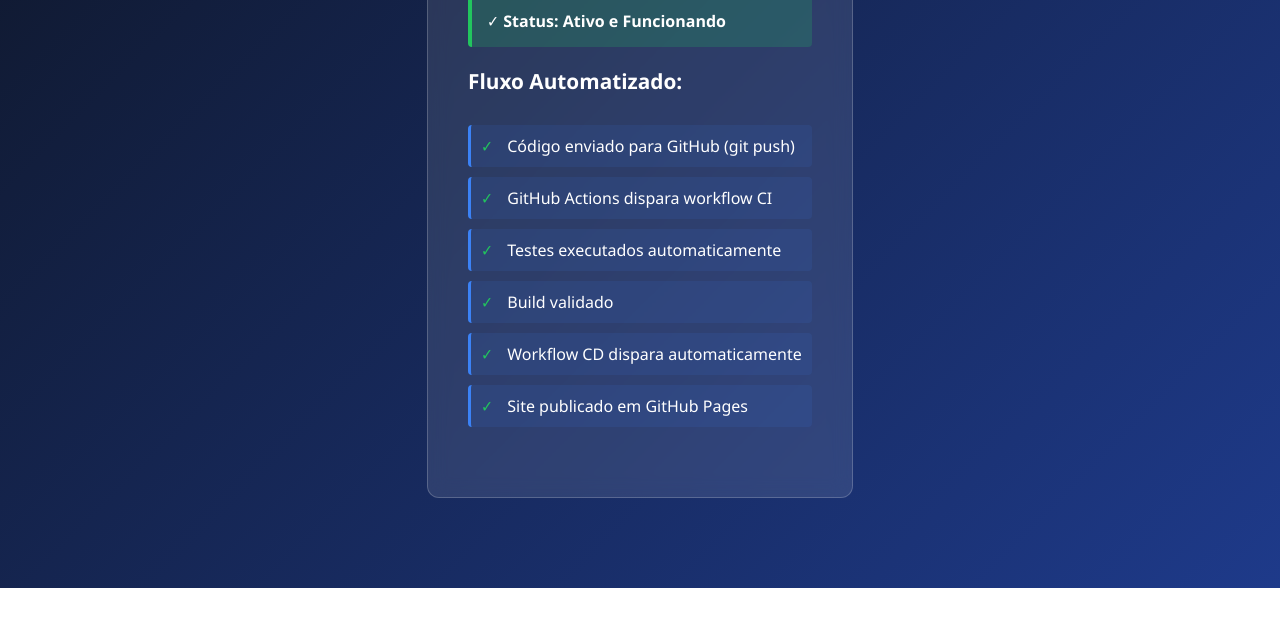
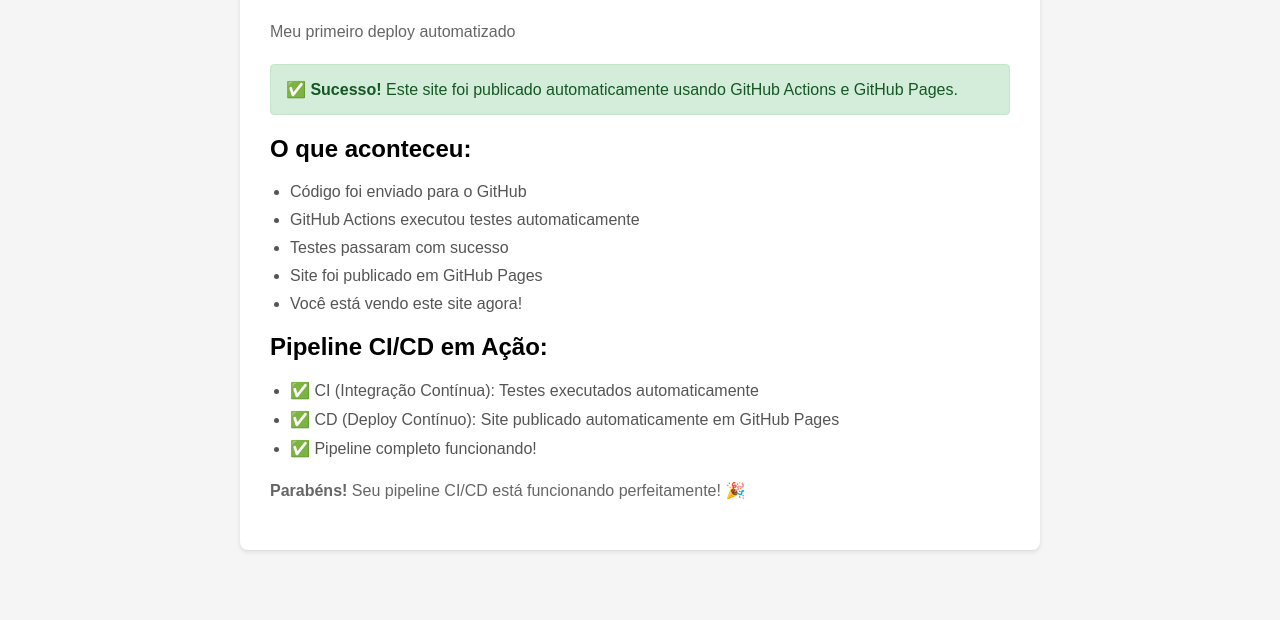
Before and after one commit to FabioFumioWada/Pipeline_CI_CD, a plain HTML site: page site/index.html in a window 1280 px wide. Shown: the part 212-832 px from the top of the page. Before the commit the page ends 800 px from the top, so only its background shows below. Drawn offline with Linux system fonts and the light colour scheme.

Commit message:
Teste 6: Modificar Site em Tempo Real (Teste 5)

```diff
--- a/site/index.html
+++ b/site/index.html
@@ -3,61 +3,75 @@
 <head>
   <meta charset="UTF-8">
   <meta name="viewport" content="width=device-width, initial-scale=1.0">
-  <title>Meu Pipeline CI/CD</title>
+  <title>Meu Primeiro Deploy Automatizado</title>
   <style>
-    * { margin: 0; padding: 0; box-sizing: border-box; }
     body {
-      font-family: 'Segoe UI', Tahoma, Geneva, Verdana, sans-serif;
-      background: linear-gradient(135deg, #0f172a 0%, #1e3a8a 100%);
-      color: #ffffff;
-      min-height: 100vh;
-      display: flex;
-      align-items: center;
-      justify-content: center;
+      font-family: Arial, sans-serif;
+      max-width: 800px;
+      margin: 50px auto;
       padding: 20px;
+      background-color: #f5f5f5;
     }
     .container {
-      max-width: 600px;
-      background: rgba(255, 255, 255, 0.1);
-      border-radius: 12px;
-      padding: 40px;
-      backdrop-filter: blur(10px);
-      border: 1px solid rgba(255, 255, 255, 0.2);
+      background-color: white;
+      padding: 30px;
+      border-radius: 8px;
+      box-shadow: 0 2px 4px rgba(0,0,0,0.1);
     }
-    h1 { font-size: 2.5em; margin-bottom: 20px; color: #60a5fa; }
-    .status {
-      background: rgba(34, 197, 94, 0.2);
-      border-left: 4px solid #22c55e;
+    h1 {
+      color: #333;
+      border-bottom: 3px solid #007bff;
+      padding-bottom: 10px;
+    }
+    p {
+      color: #666;
+      line-height: 1.6;
+    }
+    .success {
+      background-color: #d4edda;
+      border: 1px solid #c3e6cb;
+      color: #155724;
       padding: 15px;
+      border-radius: 4px;
       margin: 20px 0;
-      border-radius: 4px;
     }
-    .steps { margin: 30px 0; list-style: none; }
-    .steps li {
-      padding: 10px;
+    ul {
+      margin: 20px 0;
+      padding-left: 20px;
+    }
+    li {
       margin: 10px 0;
-      background: rgba(59, 130, 246, 0.1);
-      border-radius: 4px;
-      border-left: 3px solid #3b82f6;
+      color: #555;
     }
-    .steps li:before { content: "✓ "; color: #22c55e; font-weight: bold; margin-right: 10px; }
   </style>
 </head>
 <body>
   <div class="container">
-    <h1>🚀 Pipeline CI/CD</h1>
-    <div class="status">
-      <strong>✓ Status: Ativo e Funcionando</strong>
+    <h1>🚀 Bem-vindo ao Meu Primeiro Deploy Automatizado!</h1>
+
+    <p>Meu primeiro deploy automatizado</p>
+
+    <div class="success">
+      <strong>✅ Sucesso!</strong> Este site foi publicado automaticamente usando GitHub Actions e GitHub Pages.
     </div>
-    <h2 style="font-size: 1.3em; margin: 20px 0 15px;">Fluxo Automatizado:</h2>
-    <ul class="steps">
-      <li>Código enviado para GitHub (git push)</li>
-      <li>GitHub Actions dispara workflow CI</li>
-      <li>Testes executados automaticamente</li>
-      <li>Build validado</li>
-      <li>Workflow CD dispara automaticamente</li>
-      <li>Site publicado em GitHub Pages</li>
+
+    <h2>O que aconteceu:</h2>
+    <ul>
+      <li>Código foi enviado para o GitHub</li>
+      <li>GitHub Actions executou testes automaticamente</li>
+      <li>Testes passaram com sucesso</li>
+      <li>Site foi publicado em GitHub Pages</li>
+      <li>Você está vendo este site agora!</li>
     </ul>
+
+    <h2>Pipeline CI/CD em Ação:</h2>
+    <ul>
+      <li>✅ CI (Integração Contínua): Testes executados automaticamente</li>
+      <li>✅ CD (Deploy Contínuo): Site publicado automaticamente em GitHub Pages</li>
+      <li>✅ Pipeline completo funcionando!</li>
+    </ul>
+
+    <p><strong>Parabéns!</strong> Seu pipeline CI/CD está funcionando perfeitamente! 🎉</p>
   </div>
 </body>
 </html>
```
